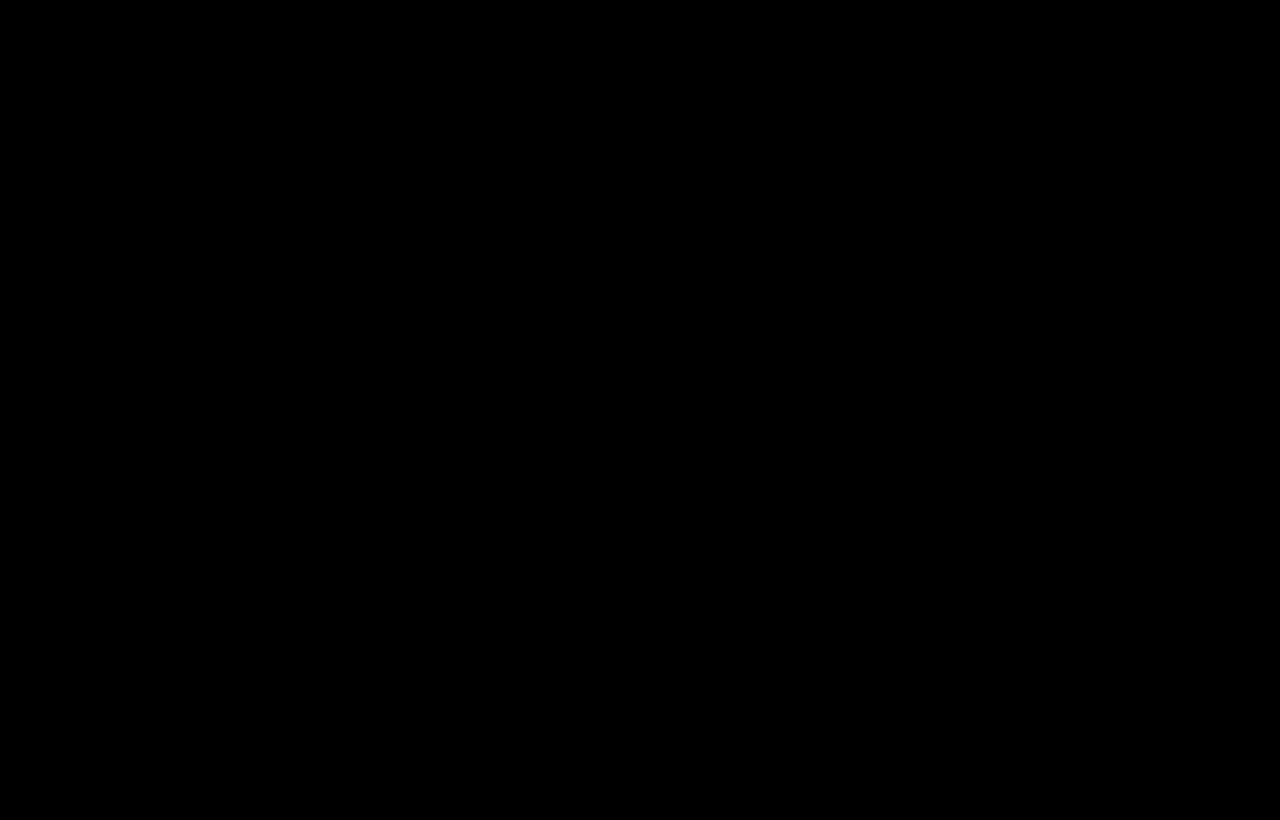
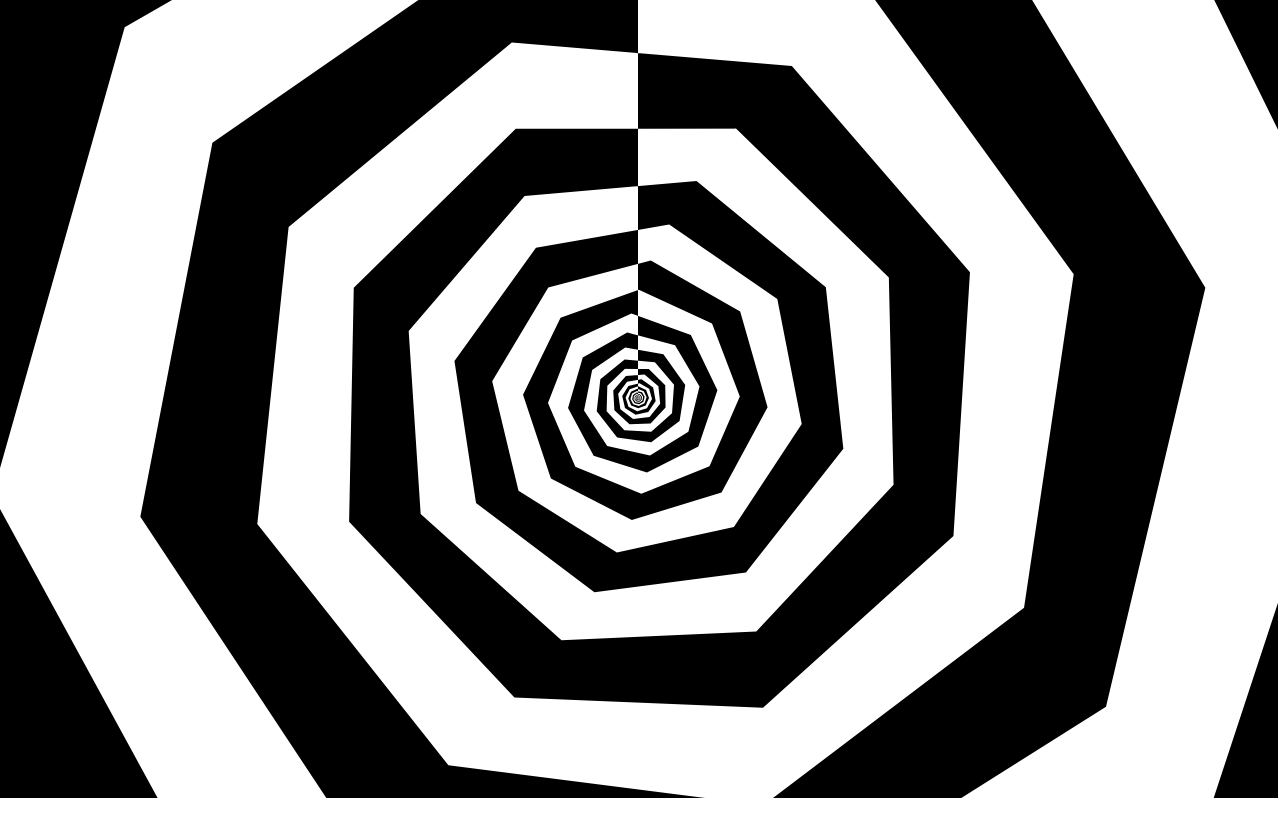
Before and after one commit to smtsjhr/2-ColoredLiner, a plain HTML site: page index.html in a window 1280 px wide. Drawn offline with Linux system fonts and the light colour scheme.

Commit message:
Update index.html

```diff
--- a/index.html
+++ b/index.html
@@ -3,8 +3,8 @@
 <head>
   <meta charset="UTF-8">
 </head>
-<body scroll="no" style="overflow: hidden; background-color: black">
-<canvas id="canvas" width="500" height="500"></canvas>
+<body scroll="no" style="overflow: hidden;">
+<canvas id="canvas" width="500" height="500" style="margin:-10px -10px -10px -10px;"></canvas>
 <script src="./script.js"></script>
 </body>
 </html>
```
